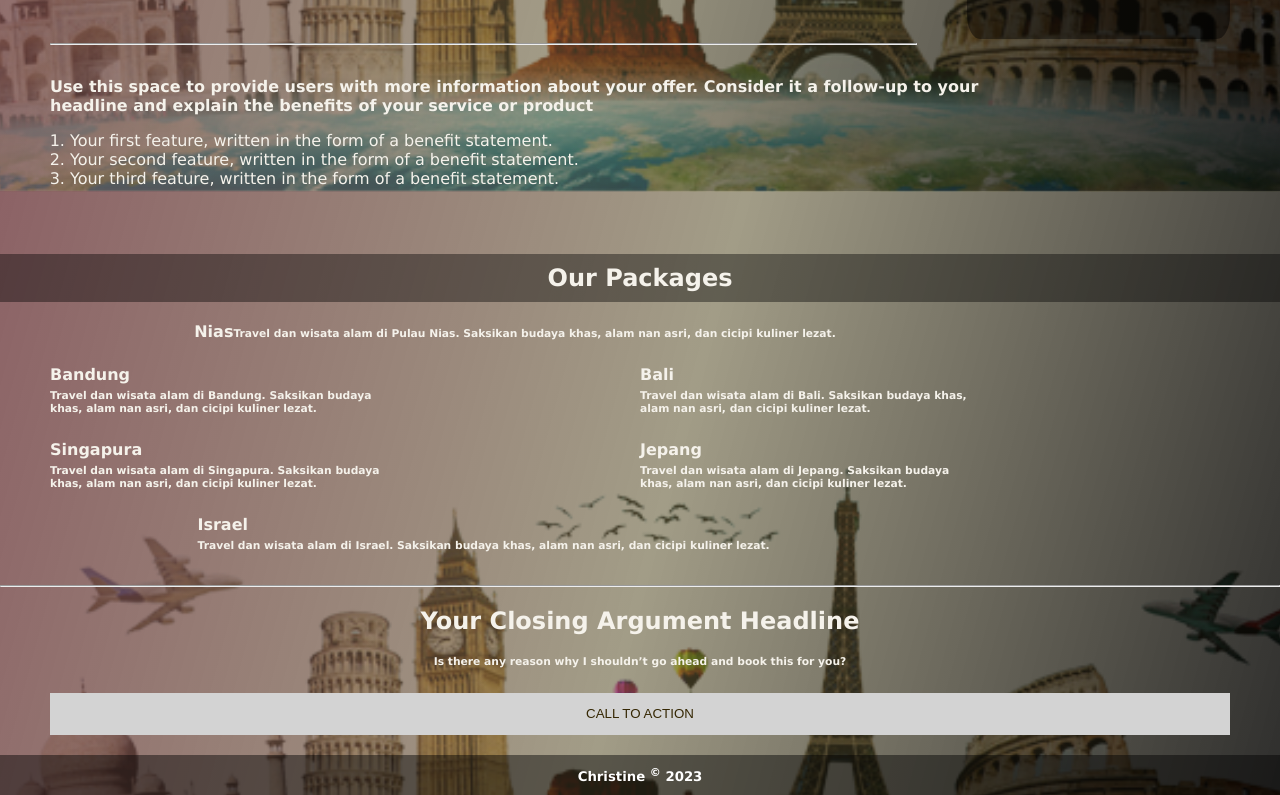
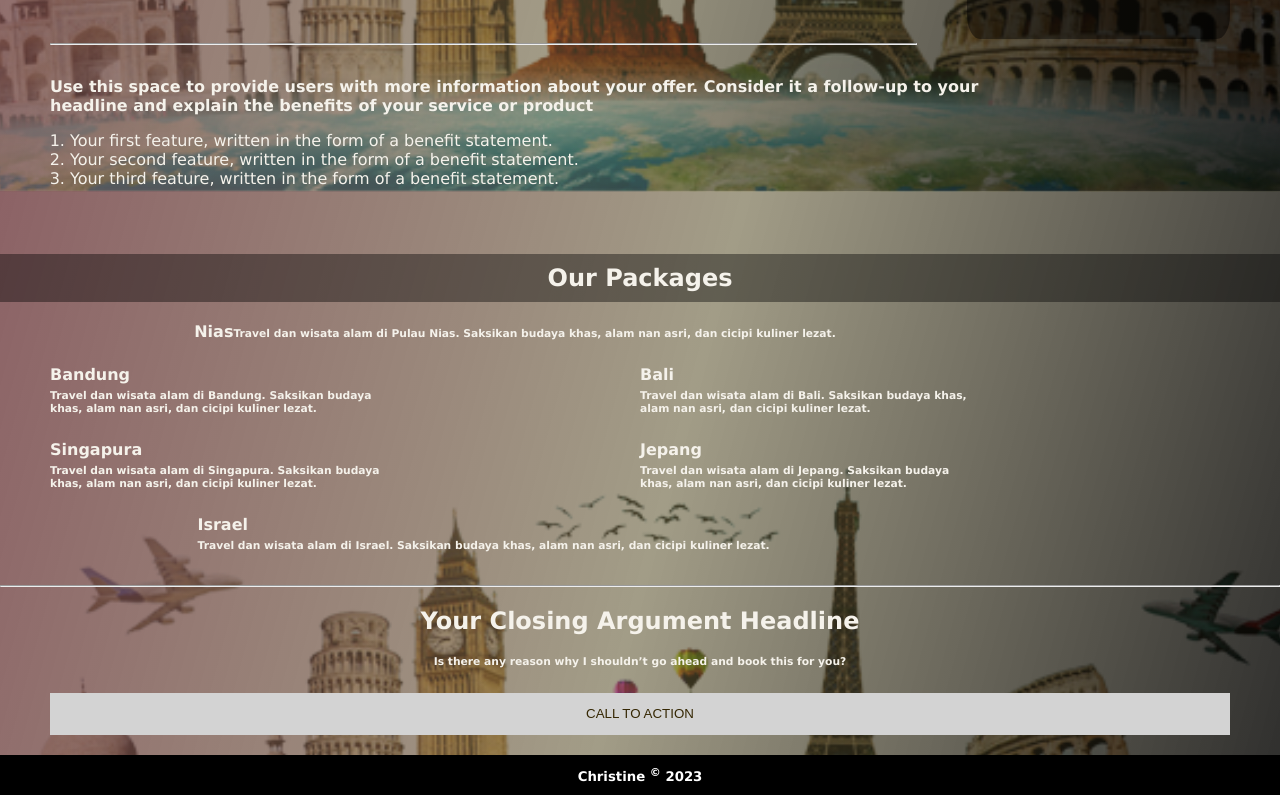
Before and after one commit to revou-fundamental-course/24-07-23-Christinee25, a plain HTML site: page index.html in a window 1280 px wide. Shown: the part 609-1404 px from the top of the page. Drawn offline with Linux system fonts and the light colour scheme.

Commit message:
footer update

```diff
--- a/CSS/style.css
+++ b/CSS/style.css
@@ -42,7 +42,7 @@ body {
     background-color: rgba(0,0,0,0.4);
   }
   footer {
-    background-color: rgba(0,0,0,0.45);
+    background-color: rgba(0,0,0,1);
     color: #fff;
     min-height: 40px;
     max-height: 40px;
```
